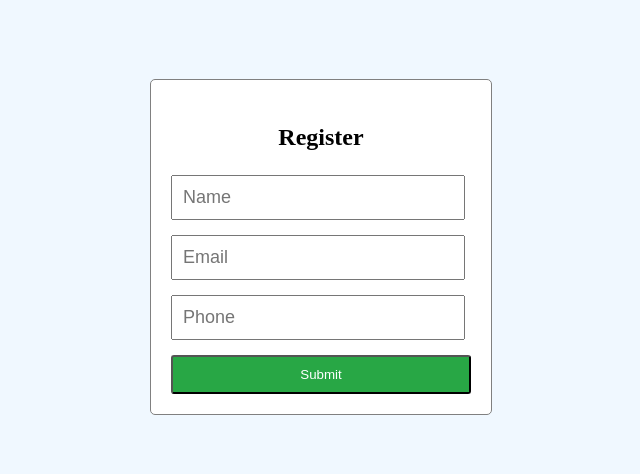
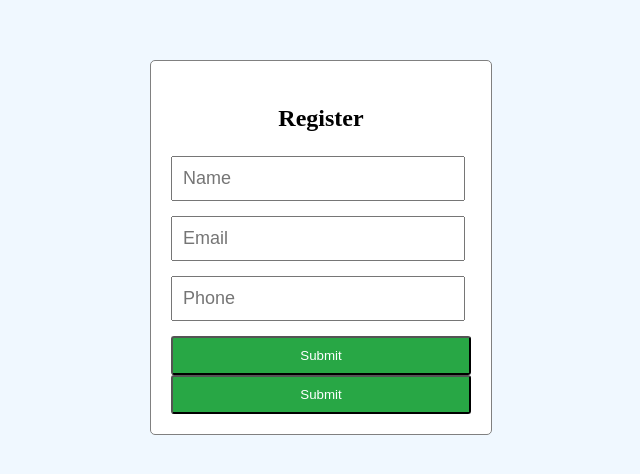
Before and after one commit to vivaswanth4396/set1, a plain HTML site: page index.html in a window 1280 px wide. Shown: the part 136-610 px from the top of the page, without its empty margins (319-959 px from the left). Drawn offline with Linux system fonts and the light colour scheme.

Commit message:
second commit

```diff
--- a/index.html
+++ b/index.html
@@ -9,6 +9,8 @@
 <input type="email" placeholder="Email" required style="width: 90%; padding: 10px; margin-bottom: 15px; font-size: 18px;"/>
 <input type="tel" placeholder="Phone" required style="width: 90%; padding: 10px; margin-bottom: 15px; font-size: 18px;"/>
 <button id="button" type="submit" style="width: 100%; padding: 10px; background-color: #28a745; color: white; border-radius: 3px;">Submit</button>
+<button id="button" type="submit" style="width: 100%; padding: 10px; background-color: #28a745; color: white; border-radius: 3px;">Submit</button>
+
 </form>
 <script src="script.js"></script>
 </body>
```
